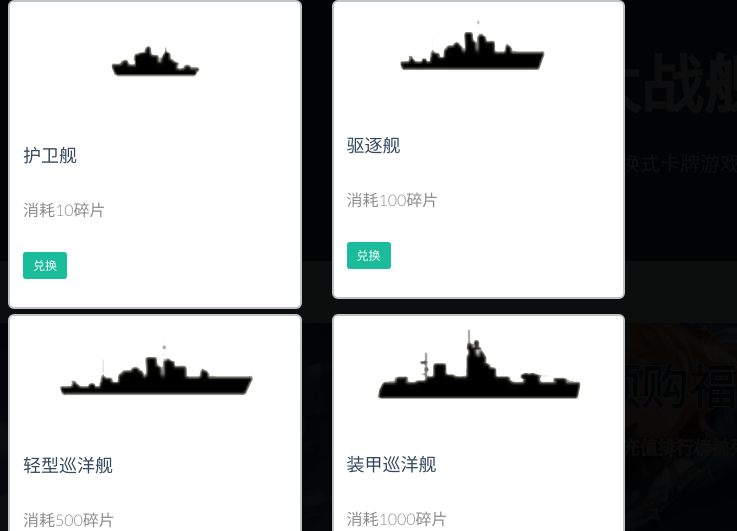
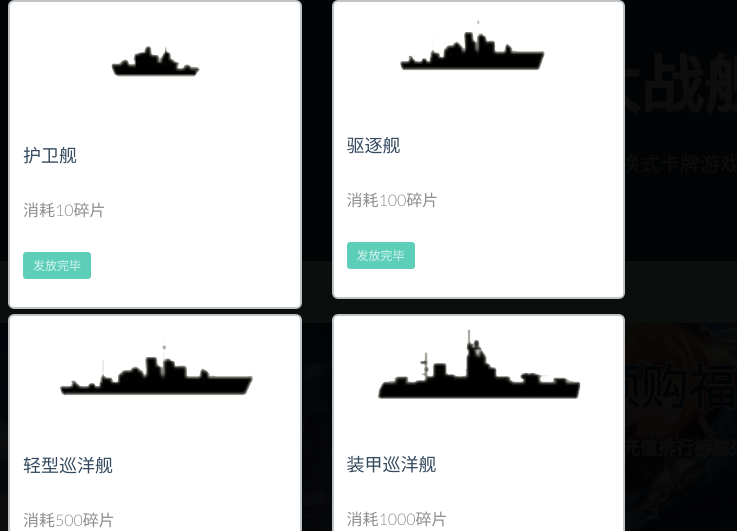
Before and after one commit to ubltroll/lamer_py, a Django app: page /home/ in a window 1280 px wide, after a click on "兑换传世战舰". Shown: the top 531 px of the page, without its empty margins (0-737 px from the left). Run offline with Django 3.2, Linux system fonts and the light colour scheme; a user stored in the database is signed in; data comes from the database, SQL or seed files in the repository; data that the repository does not hold is empty; some libraries are stand-ins or nearby versions.

Commit message:
关闭FF,DD的发放

```diff
--- a/milicien/templates/user.html
+++ b/milicien/templates/user.html
@@ -139,8 +139,8 @@
 						                <h3 class="lead2">护卫舰</h3>
 						                <p class="lead3">消耗10碎片</p><br />
 						                <p>
-						                    <a href="#" class="btn btn-xs btn-primary " role="button" id='ship0' onclick="getship(0)">
-						                        兑换
+						                    <a href="#" class="btn btn-xs btn-primary disabled" role="button" id='ship0' onclick="">
+						                        发放完毕
 						                    </a>
 						                </p>
 						            </div>
@@ -154,8 +154,8 @@
 						                <h3 class="lead2">驱逐舰</h3>
 						                <p class="lead3">消耗100碎片</p><br />
 						                <p>
-						                    <a href="#" class="btn btn-xs btn-primary" role="button" id='ship1' onclick="getship(1)">
-						                        兑换
+						                    <a href="#" class="btn btn-xs btn-primary disabled" role="button" id='ship1' onclick="">
+						                        发放完毕
 						                    </a>
 						                </p>
 						            </div>
```
